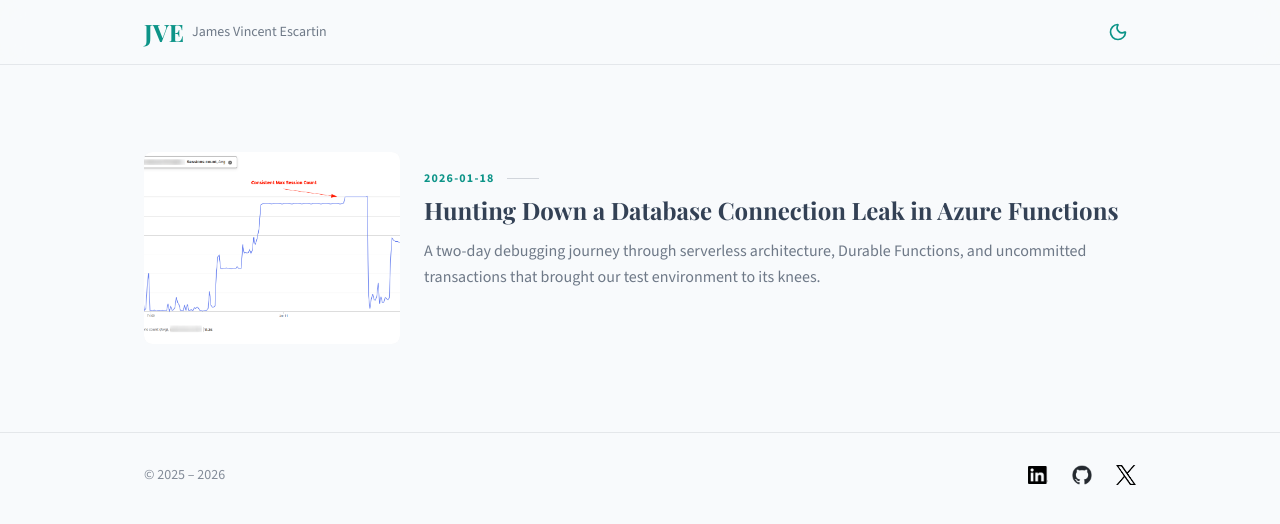
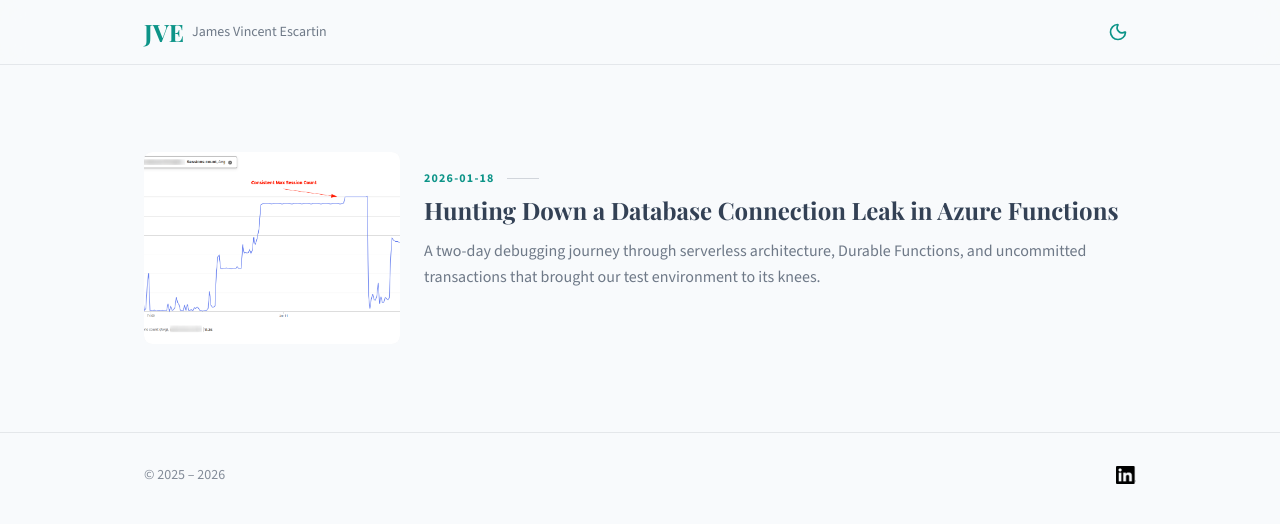
Before and after one commit to jvescartin/jvescartin.com, a Next.js app: page / in a window 1280 px wide. Shown: the top 524 px of the page. Built offline with nearby package versions, Linux system fonts and the light colour scheme; a web font is replaced by a local one.

Commit message:
remove not ready links

```diff
--- a/components/Footer.tsx
+++ b/components/Footer.tsx
@@ -17,7 +17,7 @@ export default function Footer() {
         {/* Social Links */}
         <div className="flex items-center gap-6">
           <a
-            href="https://linkedin.com/in/yourprofile"
+            href="https://www.linkedin.com/in/j-escartin/"
             target="_blank"
             rel="noopener noreferrer"
             className="transition-opacity hover:scale-110"
@@ -31,7 +31,7 @@ export default function Footer() {
               className="object-contain"
             />
           </a>
-          <a
+          {/* <a
             href="https://linkedin.com/in/yourprofile"
             target="_blank"
             rel="noopener noreferrer"
@@ -60,10 +60,8 @@ export default function Footer() {
               height={20}
               className="object-contain"
             />
-          </a>
-
+          </a> */}
         </div>
-
       </div>
     </footer>
   );
```
